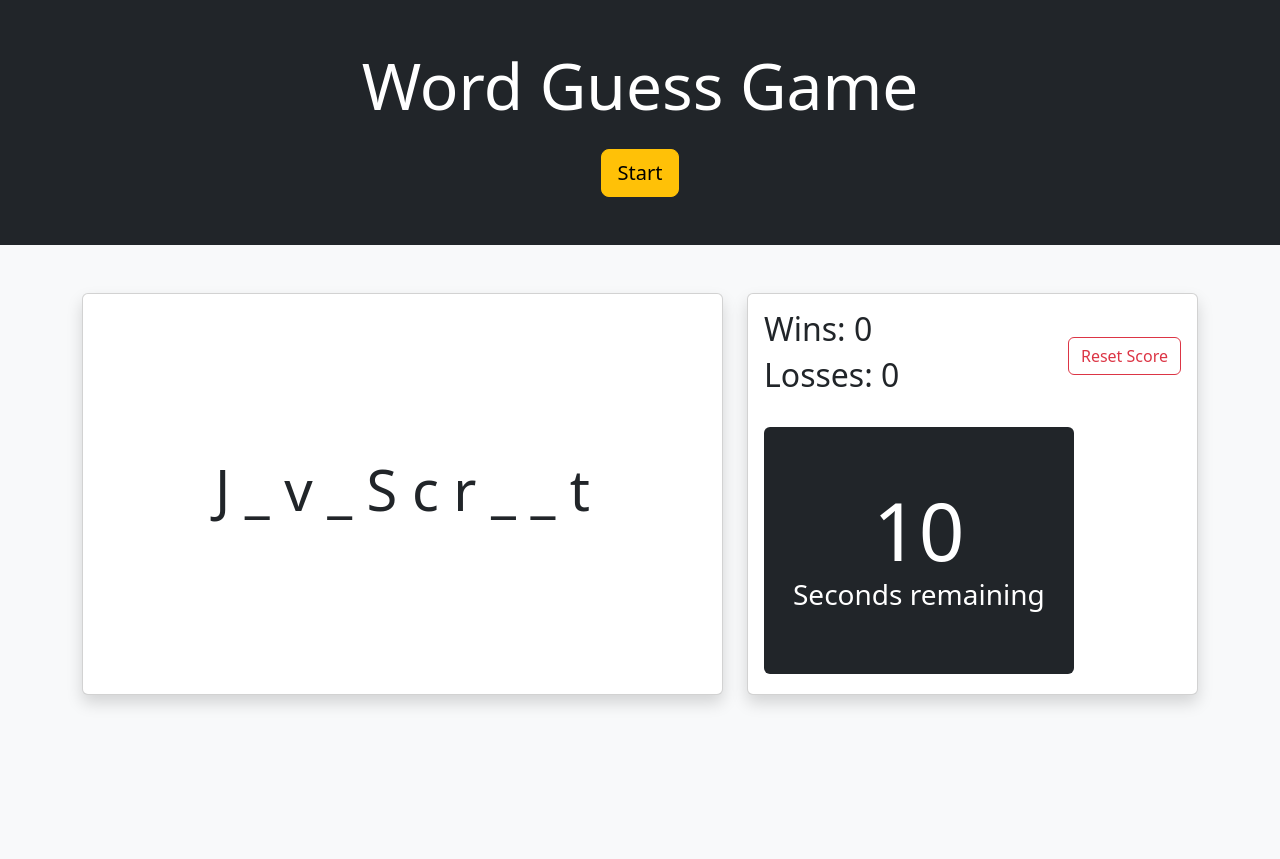
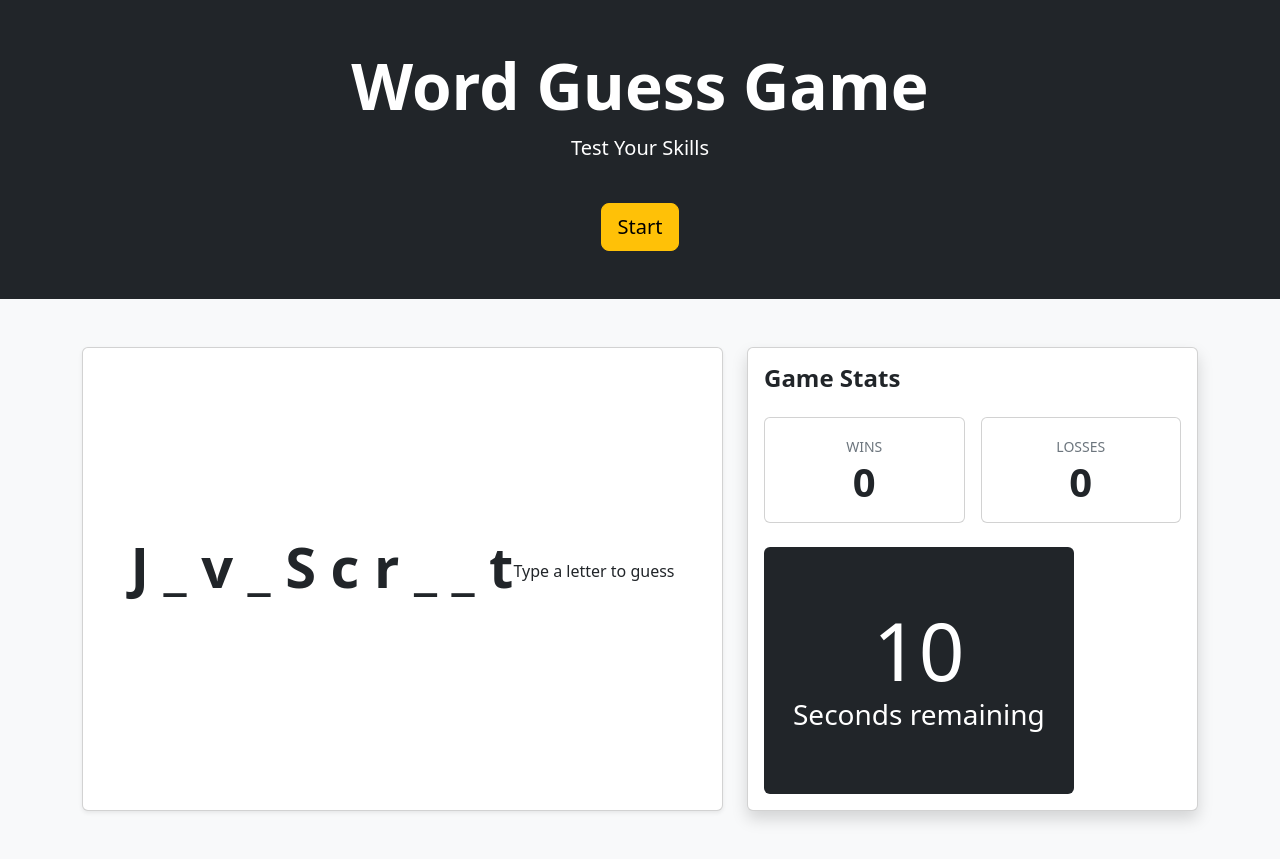
Before and after one commit to BrxwnSugxr/guessing_game, a plain HTML site: page main/index.html in a window 1280 px wide. Before the commit the page ends 800 px from the top, so only its background shows below. Drawn offline with nearby package versions, Linux system fonts and the light colour scheme.

Commit message:
updating bootstrap

```diff
--- a/main/index.html
+++ b/main/index.html
@@ -17,8 +17,11 @@
   <body class="bg-light">
     <!-- created a header -->
     <header class="bg-dark text-white text-center py-5">
-      <h1 class="display-3">Word Guess Game</h1>
-      <button class="btn btn-warning btn-lg mt-3 start-button">Start</button>
+      <div class="container">
+        <h1 class="display-3 fw-bold">Word Guess Game</h1>
+        <p class="lead mb-4">Test Your Skills</p>
+        <button class="btn btn-warning btn-lg mt-3 start-button">Start</button>
+      </div>
     </header>
 
     <!-- main Game -->
@@ -26,38 +29,50 @@
       <div class="row g-4">
         <!-- word guess card -->
         <section class="col-12 col-lg-7">
-          <div class="card shadow h-100">
+          <div class="card shadow-sm h-100">
             <div
-              class="card-body d-flex justify-content-center align-items-center"
+              class="card-body d-flex flex-coliumn justify-content-center align-items-center"
               style="min-height: 400px"
             >
-              <h2 class="display-4 word-blanks">J _ v _ S c r _ _ t</h2>
+              <h2 class="display-4 fw-bold word-blanks mb-4">
+                J _ v _ S c r _ _ t
+              </h2>
+              <p>Type a letter to guess</p>
             </div>
           </div>
         </section>
 
-        <!-- Results card -->
+        <!-- Start Game/Results card -->
         <section class="col-12 col-lg-5">
           <div class="card shadow h-100">
             <div class="card-body">
+              <h2 class="h4 fw-bold mb-4">Game Stats</h2>
               <!-- wins and losses -->
-              <div
-                class="d-flex justify-content-between align-items-center mb-4"
-              >
-                <div>
-                  <h2>
-                    Wins:
-                    <span class="win">0</span>
-                  </h2>
-                  <h2>
-                    Losses:
-                    <span class="lose">0</span>
-                  </h2>
+
+              <div class="row g-3 mb-4">
+                <div class="col-6">
+                <div class="card text-center">
+                  <div class="card-body">
+                    <small class="text-secondary"> WINS </small>
+                    <div class="display-6 fw-bold win">0</div>
+                  </div>
+                  </div>
                 </div>
-                <button class="btn btn-outline-danger reset-button">
-                  Reset Score
-                </button>
-              </div>
+
+                <div class="col-6">
+                <div class="card text-center">
+                  <div class="card-body">
+                    <small class="text-secondary"> LOSSES </small>
+                    <div class="display-6 fw-bold win">0</div>
+                  </div>
+                  </div>
+                </div>
+                </div>
+
+
+
+
+
               <!-- Timer -->
               <div class="btn bg-dark text-white text-center">
                 <div class="card-body py-5">
@@ -66,11 +81,13 @@
                 </div>
               </div>
             </div>
+            </div>
           </div>
         </section>
       </div>
     </main>
 
+
     <!-- JS -->
     <script src="assets/js/script.js"></script>
   </body>
```
